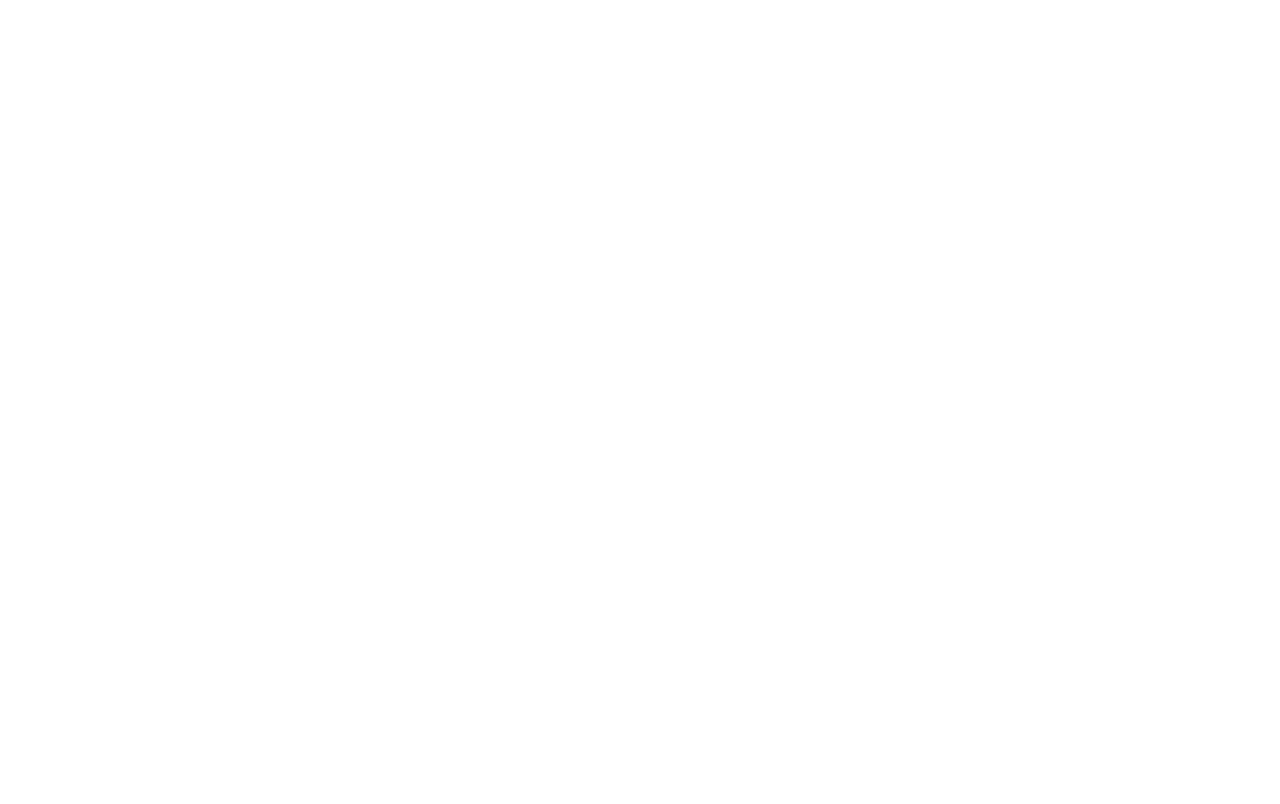
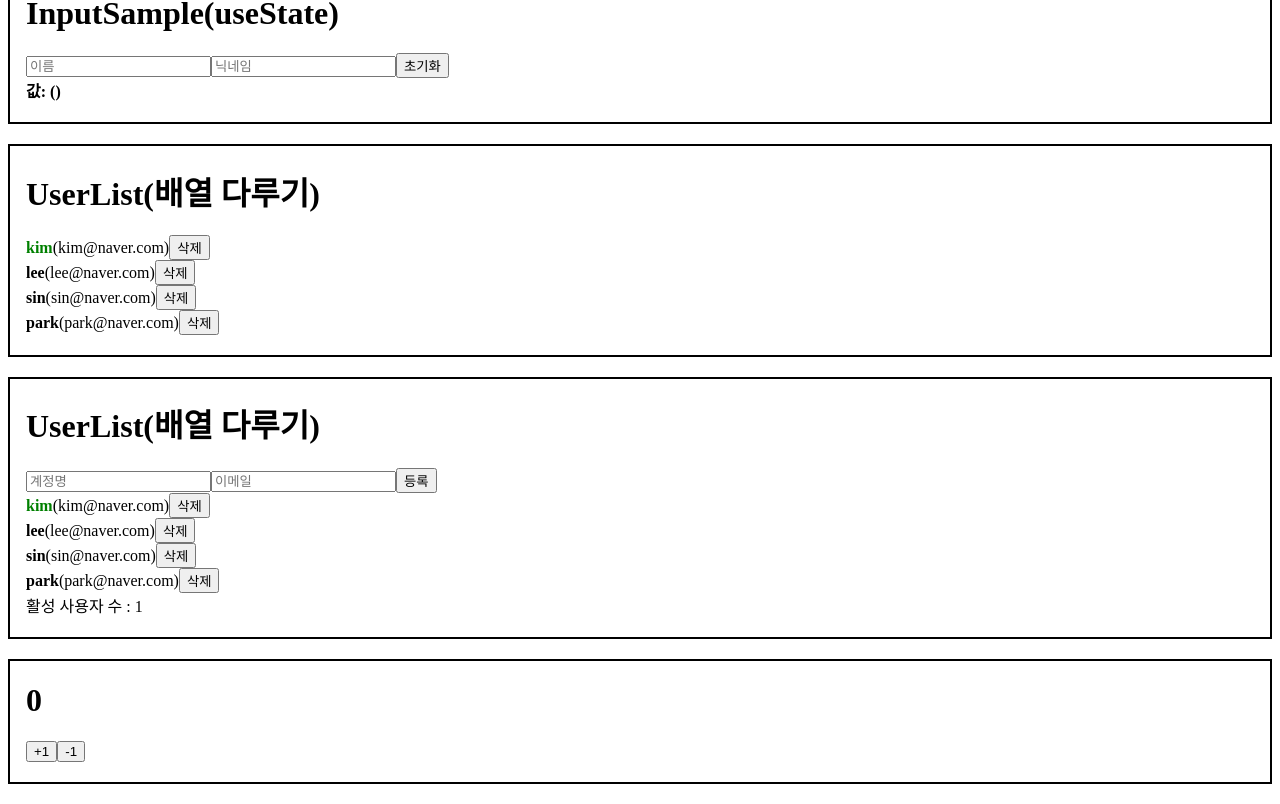
Before and after one commit to hyeongkyuPark/react-study, a React (Create React App) app in the folder first/: page / in a window 1280 px wide. Shown: the part 421-1225 px from the top of the page. Before the commit the page ends 800 px from the top, so only its background shows below. Built offline with nearby package versions, Linux system fonts and the light colour scheme.

Commit message:
useReducer : useState 대신 사용하는 상태관리 메서드

```diff
--- a/first/src/App.js
+++ b/first/src/App.js
@@ -3,6 +3,7 @@
 import CreateUser from './CreateUser';
 import Hello from './Hello';
 import InputSample from './InputSample';
+import ReducerCounter from './ReducerCounter';
 import UserList from './UserList';
 import Wrapper from './Wrapper';
 
@@ -87,7 +88,7 @@
 
   return (
     <>
-      {/* <Wrapper name='props, 조건부렌더링'>
+      <Wrapper name='props, 조건부렌더링'>
         <Hello isSpecial={true}/>
         <Hello name='react' />
       </Wrapper>
@@ -99,7 +100,7 @@
       </Wrapper>
       <Wrapper name='UserList(배열 다루기)'>
         <UserList users={users} onRemove={onRemove} onToggle={onToggle} />
-      </Wrapper> */}
+      </Wrapper>
       <Wrapper name='UserList(배열 다루기)'>
         <CreateUser
           username={username}
@@ -110,6 +111,9 @@
         <UserList users={users} onRemove={onRemove} onToggle={onToggle} />
         <div>활성 사용자 수 : {count}</div>
       </Wrapper>
+      <Wrapper>
+        <ReducerCounter />
+      </Wrapper>
     </>
   );
 }
--- /dev/null
+++ b/first/src/ReducerCounter.js
@@ -0,0 +1,39 @@
+import React, {useReducer} from 'react';
+
+function reducer(state, action) {
+    switch(action.type) {
+        case 'INCREMENT':
+            return state + 1;
+
+        case 'DECREMENT':
+            return state - 1;
+        default:
+            throw new Error('Unhandled action');
+    }
+}
+
+function ReducerCounter() {
+
+    const [number, dispatch] = useReducer(reducer, 0);
+
+    const onIncrease = () => {
+        dispatch({
+            type: 'INCREMENT'
+        });
+    }
+    const onDecrease = () => {
+        dispatch({
+            type: 'DECREMENT'
+        });
+    }
+    return (
+        <div>
+            <h1>{number}</h1>
+            <button onClick={onIncrease}>+1</button>
+            <button onClick={onDecrease}>-1</button>
+        </div>
+    )
+}
+
+
+export default ReducerCounter;
```
